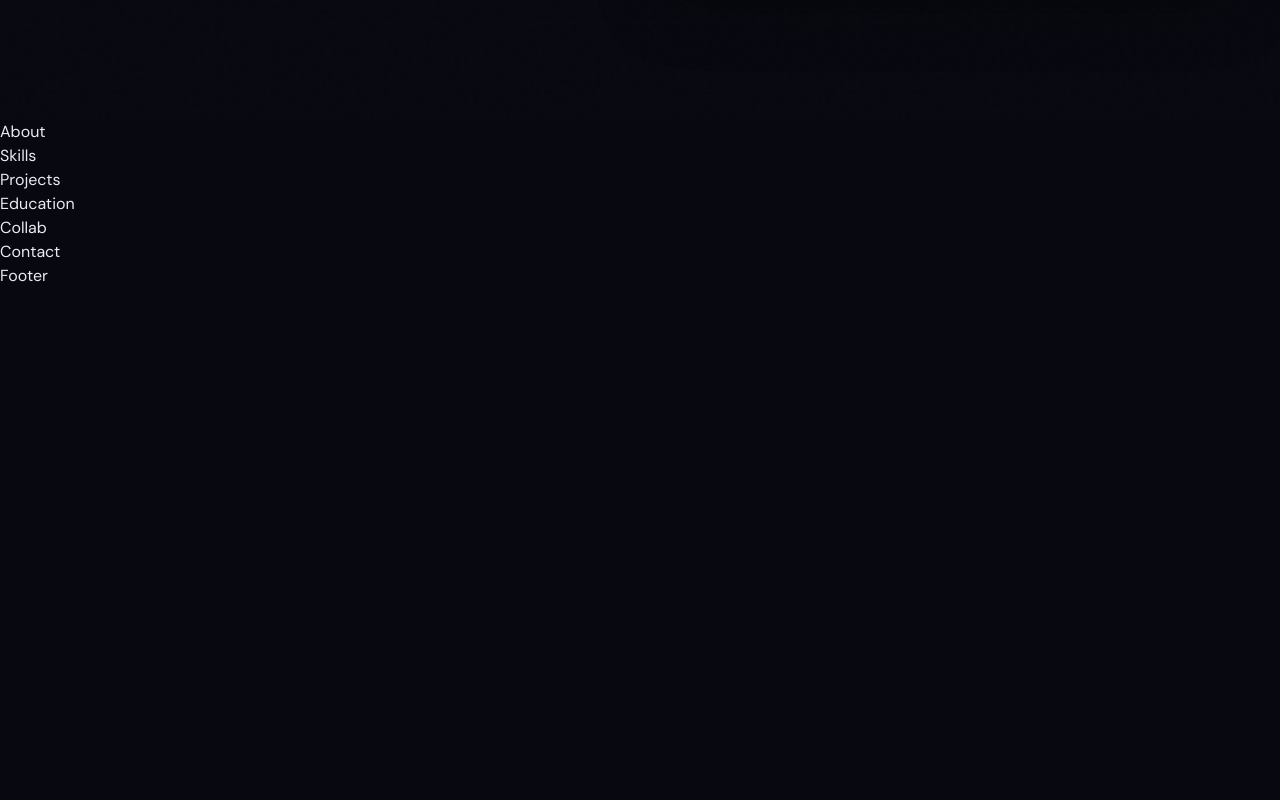
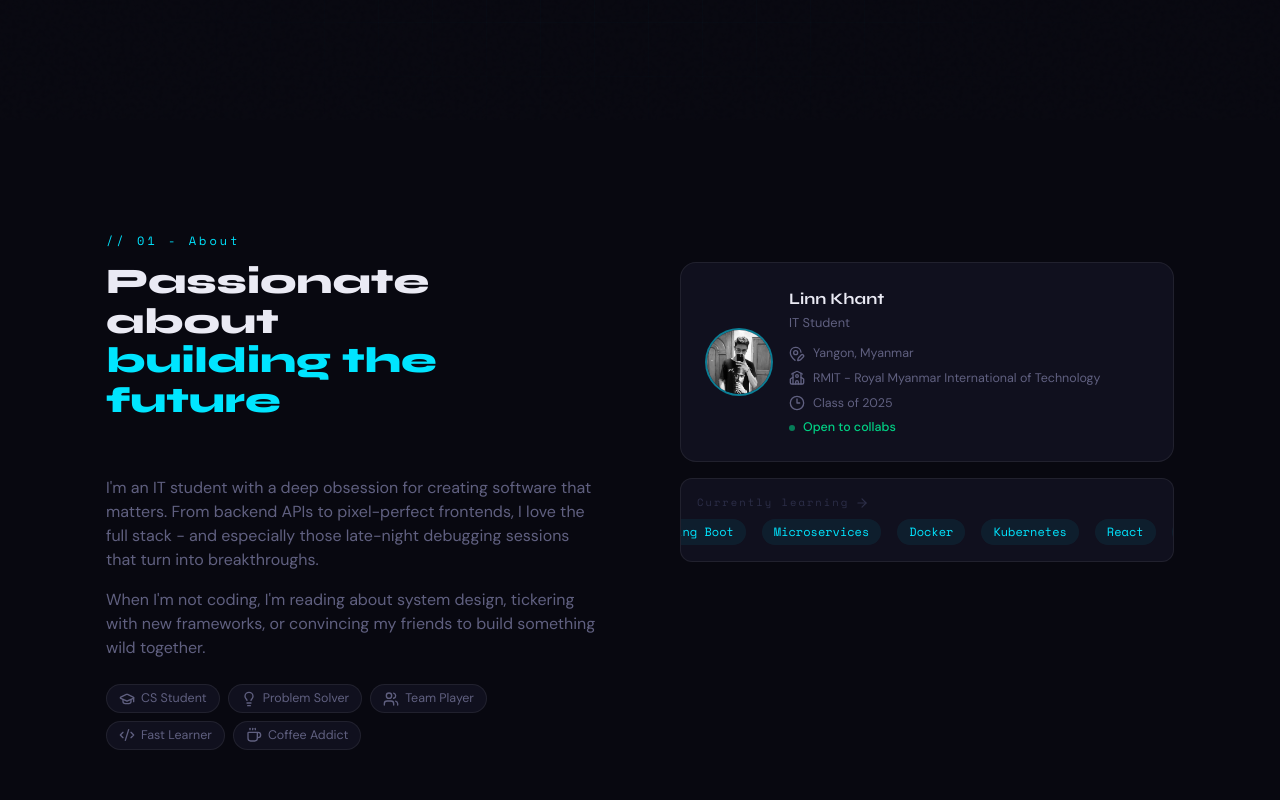
Before and after one commit to coffeeespresso343/linn-portfolio, a React (Vite) app in the folder frontend/: page / in a window 1280 px wide. Shown: the part 680-1480 px from the top of the page. Before the commit the page ends 968 px from the top, so only its background shows below. Built offline with nearby package versions, Linux system fonts and the light colour scheme.

Commit message:
Add About section

```diff
--- /dev/null
+++ b/frontend/src/components/ui/FadeIn.jsx
@@ -0,0 +1,20 @@
+import { useInView } from "../../hooks/useInView";
+
+const FadeIn = ({ children, className = "", delay = 0 }) => {
+  const [ref, inView] = useInView();
+
+  return (
+    <div
+      ref={ref}
+      className={`transition-all duration-700 ease-out ${
+        inView ? "opacity-100 translate-y-0" : "opacity-0 translate-y-5"
+      } ${className}
+      `}
+      style={{ transitionDelay: `${delay}ms` }}
+    >
+      {children}
+    </div>
+  );
+};
+
+export default FadeIn;
--- /dev/null
+++ b/frontend/src/data/skills.js
@@ -0,0 +1,75 @@
+export const skillCategories = [
+  {
+    id: "backend",
+    icon: "⚙️",
+    label: "Backend",
+    skills: [
+      { name: "Java", pct: 85 },
+      { name: "Spring Boot", pct: 80 },
+      { name: "MySQL", pct: 70 },
+      { name: "REST APIs", pct: 65 },
+    ],
+  },
+  {
+    id: "frontend",
+    icon: "🎨",
+    label: "Frontend",
+    skills: [
+      { name: "HTML / CSS", pct: 90 },
+      { name: "JavaScript", pct: 80 },
+      { name: "React", pct: 65 },
+      { name: "Tailwind CSS", pct: 55 },
+    ],
+  },
+  {
+    id: "devops",
+    icon: "🛠️",
+    label: "Tools & DevOps",
+    skills: [
+      { name: "Git & GitHub", pct: 75 },
+      { name: "Docker", pct: 50 },
+      { name: "Linux / CLI", pct: 60 },
+      { name: "AWS Basics", pct: 45 },
+    ],
+  },
+];
+
+export const learningObjectives = [
+  {
+    icon: "🔄",
+    label: "Microservices Architecture",
+    sub: "Spring Cloud, API gateway",
+    pct: 40,
+    done: false,
+  },
+  {
+    icon: "⏳",
+    label: "Kubernetes & Container Ops",
+    sub: "Deploy containerized apps",
+    pct: 20,
+    done: false,
+  },
+  {
+    icon: "⏳",
+    label: "System Design",
+    sub: "Distributed architectures",
+    pct: 30,
+    done: false,
+  },
+  {
+    icon: "✅",
+    label: "Spring Boot REST APIs",
+    sub: "CRUD, JWT, Hibernate ORM",
+    pct: 100,
+    done: true,
+  },
+];
+
+export const tickerItems = [
+  "Spring Boot",
+  "Microservices",
+  "Docker",
+  "Kubernetes",
+  "React",
+  "System Design",
+];
--- a/frontend/src/sections/About.jsx
+++ b/frontend/src/sections/About.jsx
@@ -1,5 +1,131 @@
+import {
+  ArrowRight,
+  Clock3,
+  Code2,
+  Coffee,
+  GraduationCap,
+  Lightbulb,
+  LocationEdit,
+  School,
+  Users,
+} from "lucide-react";
+import FadeIn from "../components/ui/FadeIn";
+import ProfileAvatar from "../components/ProfileAvatar";
+
+import { tickerItems } from "../data/skills";
+
+const TICKER = [...tickerItems, ...tickerItems];
+
+const TAGS = [
+  { id: 1, Icon: GraduationCap, label: "CS Student" },
+  { id: 2, Icon: Lightbulb, label: "Problem Solver" },
+  { id: 3, Icon: Users, label: "Team Player" },
+  { id: 4, Icon: Code2, label: "Fast Learner" },
+  { id: 5, Icon: Coffee, label: "Coffee Addict" },
+];
+
+const INFO = [
+  { id: 1, Icon: LocationEdit, label: "Yangon, Myanmar" },
+  {
+    id: 2,
+    Icon: School,
+    label: "RMIT - Royal Myanmar International of Technology",
+  },
+  { id: 3, Icon: Clock3, label: "Class of 2025" },
+];
+
 const About = () => {
-  return <div>About</div>;
+  return (
+    <section id="about" className="py-28 bg-bg">
+      <div className="max-w-[1180px] mx-auto px-10 md:px-14">
+        <div className="section-label">// 01 - About</div>
+
+        <div className="grid md:grid-cols-2 gap-20 items-start">
+          <FadeIn>
+            <h2 className="section-title">
+              Passionate about <br />
+              <em className="text-accent not-italic">building the future</em>
+            </h2>
+            <p className="text-muted mb-4 text-[1rem]">
+              I'm an IT student with a deep obsession for creating software that
+              matters. From backend APIs to pixel-perfect frontends, I love the
+              full stack - and especially those late-night debugging sessions
+              that turn into breakthroughs.
+            </p>
+            <p className="text-muted text-[1rem]">
+              When I'm not coding, I'm reading about system design, tickering
+              with new frameworks, or convincing my friends to build something
+              wild together.
+            </p>
+
+            <div className="flex flex-wrap gap-2 mt-6">
+              {TAGS.map(({ id, Icon, label }) => (
+                <div
+                  key={id}
+                  className="flex items-center gap-1.5 bg-surface border border-accent/25 md:border-white/[0.07] px-3 py-1
+                   rounded-full text-[0.78rem] text-muted hover:border-accent/25 hover:text-white transition-colors"
+                >
+                  <Icon size={16} />
+                  <span>{label}</span>
+                </div>
+              ))}
+            </div>
+          </FadeIn>
+
+          {/* Profile card + ticker */}
+          <FadeIn delay={120}>
+            <div className="card card-hover p-6 flex gap-4 items-center mb-4">
+              <div
+                className="w-17 h-17 rounded-full overflow-hidden shrink-0
+              border-2 border-accent/50 bg-surface2"
+              >
+                <ProfileAvatar size={68} />
+              </div>
+              <div>
+                <h3 className="font-display font-bold text-[1rem]">
+                  Linn Khant
+                </h3>
+                <p className="text-muted text-[0.8rem] mt-0.5">IT Student</p>
+                <div className="mt-3 flex flex-col gap-1.5">
+                  {INFO.map(({ id, Icon, label }) => (
+                    <div
+                      key={id}
+                      className="flex items-center gap-2 text-[0.78rem] text-muted"
+                    >
+                      <Icon size={16} />
+                      <span>{label}</span>
+                    </div>
+                  ))}
+                  <div className="flex items-center gap-2 text-[0.78rem] text-green font-medium ">
+                    <span className="h-1.5 w-1.5 bg-green rounded-full animate-blink" />
+                    <span>Open to collabs</span>
+                  </div>
+                </div>
+              </div>
+            </div>
+
+            <div className="bg-surface border border-white/[0.07] rounded-xl p-4 overflow-hidden">
+              <p className="flex items-center gap-1.5 font-mono text-[0.66rem] text-dim tracking-[2px] mb-2">
+                Currently learning
+                <ArrowRight size={14} />
+              </p>
+              <div className="flex gap-4 animate-ticker whitespace-nowrap">
+                {TICKER.map((t, i) => (
+                  <span
+                    key={i}
+                    className="font-mono text-[0.75rem] text-accent px-3 py-1
+                  bg-accent/[0.07] rounded-full whitespace-nowrap"
+                  >
+                    {t}
+                  </span>
+                ))}
+              </div>
+            </div>
+          </FadeIn>
+        </div>
+      </div>
+    </section>
+  );
 };
 
 export default About;
--- a/frontend/src/sections/Education.jsx
+++ b/frontend/src/sections/Education.jsx
@@ -1,7 +1,13 @@
 import React from "react";
 
 const Education = () => {
-  return <div>Education</div>;
+  return (
+    <section id="education" className="py-28 bg-bg">
+      <div className="max-w-[1180px] mx-auto px-10 md:px-14">
+        <div className="section-label">// 04 - Educations</div>
+      </div>
+    </section>
+  );
 };
 
 export default Education;
--- a/frontend/src/sections/Hero.jsx
+++ b/frontend/src/sections/Hero.jsx
@@ -76,7 +76,7 @@ const Hero = () => {
 
       {/* RIGHT */}
       <div className="md:flex relative z-10 flex-col gap-5">
-        <div className="relative flex justify-center">
+        {/* <div className="relative flex justify-center">
           <div className="relative w-49 h-49">
             <div className="absolute -inset-1.5 rounded-full border-2 border-dashed border-accent/28 animate-spin-slow" />
             <div className="absolute -inset-0.5 rounded-full border border-accent/15" />
@@ -95,7 +95,7 @@ const Hero = () => {
               Open to collab
             </div>
           </div>
-        </div>
+        </div> */}
         <Terminal />
       </div>
     </section>
--- a/frontend/src/sections/Projects.jsx
+++ b/frontend/src/sections/Projects.jsx
@@ -1,7 +1,11 @@
-import React from "react";
-
 const Projects = () => {
-  return <div>Projects</div>;
+  return (
+    <section id="projects" className="py-28 bg-bg">
+      <div className="max-w-[1180px] mx-auto px-10 md:px-14">
+        <div className="section-label">// 03 - Projects</div>
+      </div>
+    </section>
+  );
 };
 
 export default Projects;
--- a/frontend/src/sections/Skills.jsx
+++ b/frontend/src/sections/Skills.jsx
@@ -1,7 +1,11 @@
-import React from "react";
-
 const Skills = () => {
-  return <div>Skills</div>;
+  return (
+    <section id="skills" className="py-28 bg-bg">
+      <div className="max-w-[1180px] mx-auto px-10 md:px-14">
+        <div className="section-label">// 02 - Skills</div>
+      </div>
+    </section>
+  );
 };
 
 export default Skills;
```
